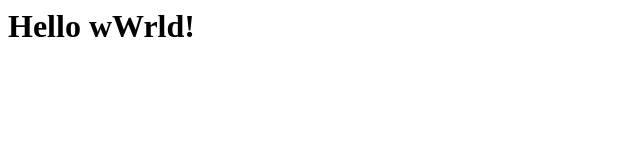
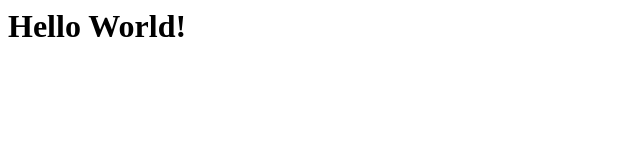
Before and after one commit to ocelmo/firstwebsite, a plain HTML site: page index.html in a window 1280 px wide. Shown: the full height of the page, 0-640 px from the left. Drawn offline with Linux system fonts and the light colour scheme.

Commit message:
Update index.html

```diff
--- a/index.html
+++ b/index.html
@@ -4,6 +4,6 @@
     <title>Home Page</title>
   </head>
   <body>
-    <h1> Hello wWrld! </h1>
+    <h1> Hello World! </h1>
   </body
 </html>
```
